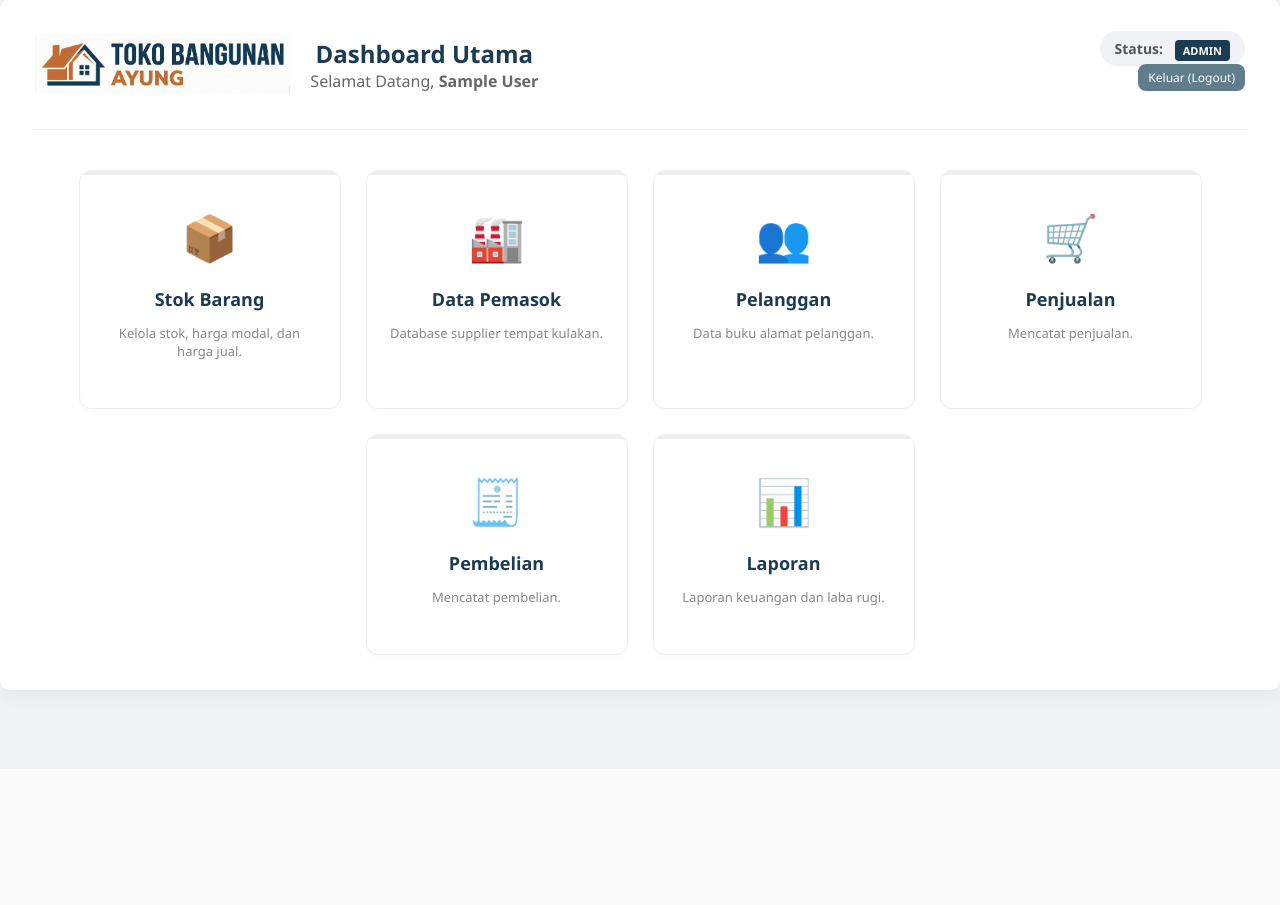
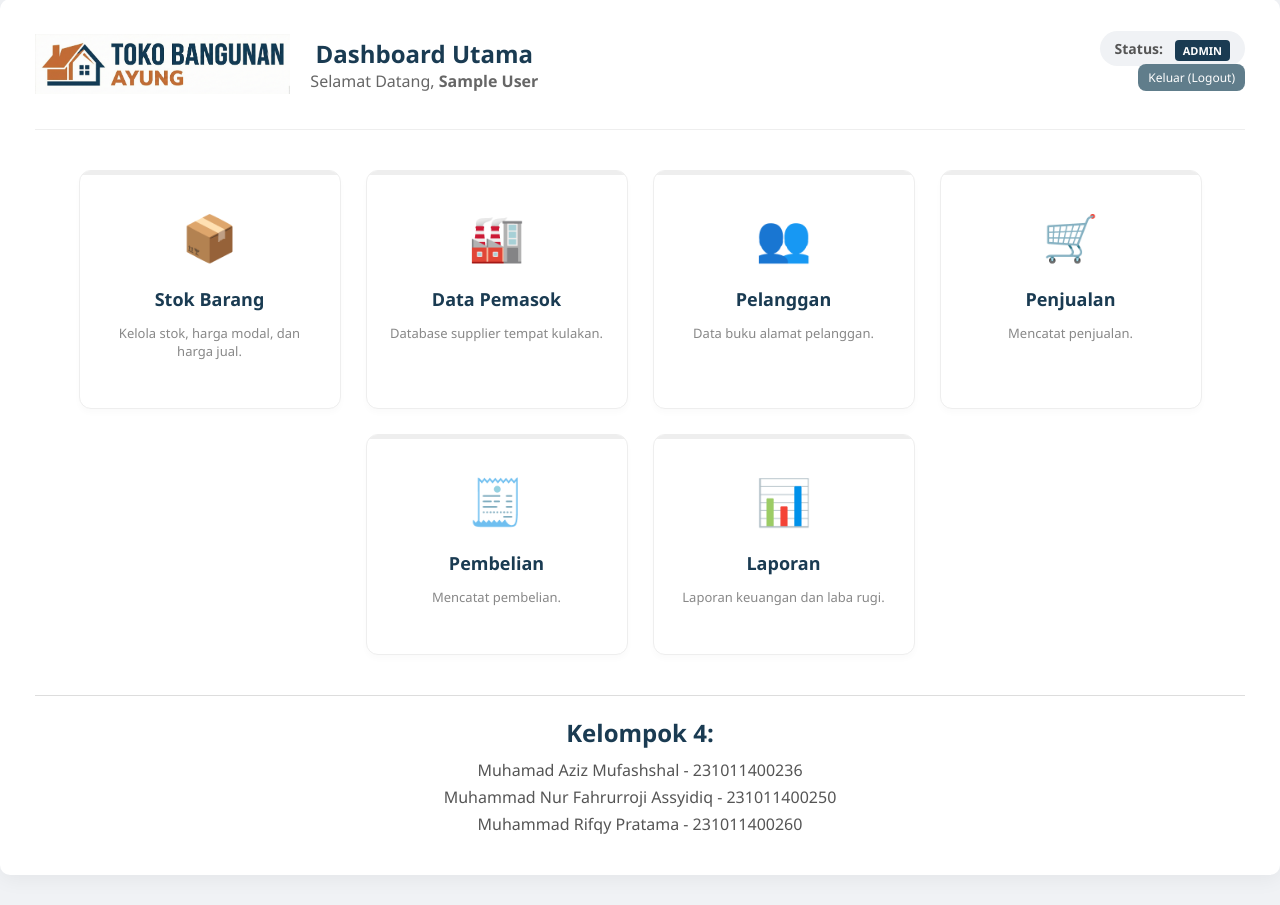
Before and after one commit to MAMThanatos/TokoBangunanAyung, a PHP site: page /dashboard.php in a window 1280 px wide. Shown: the part 31-936 px from the top of the page. Before the commit the page ends 733 px from the top, so only its background shows below. Run offline with PHP 8.4, Linux system fonts and the light colour scheme; the visitor is signed in with stand-in values (Sample User, id 1).

Commit message:
Penambahan Dasboard

```diff
--- a/dashboard.php
+++ b/dashboard.php
@@ -98,6 +98,14 @@ $role = $_SESSION['role'];
             <?php endif; ?>
 
         </div>
+
+        <div style="margin-top: 40px; border-top: 1px solid #ddd; padding-top: 20px; text-align: center; color: #555;">
+            <h2 style="margin-bottom: 10px;">Kelompok 4:</h4>
+            <p style="margin: 5px 0; font-size: 16px;">Muhamad Aziz Mufashshal - 231011400236</p>
+            <p style="margin: 5px 0; font-size: 16px;">Muhammad Nur Fahrurroji Assyidiq - 231011400250</p>
+            <p style="margin: 5px 0; font-size: 16px;">Muhammad Rifqy Pratama - 231011400260</p>
+        </div>
+
     </div>
 
 </body>
```
